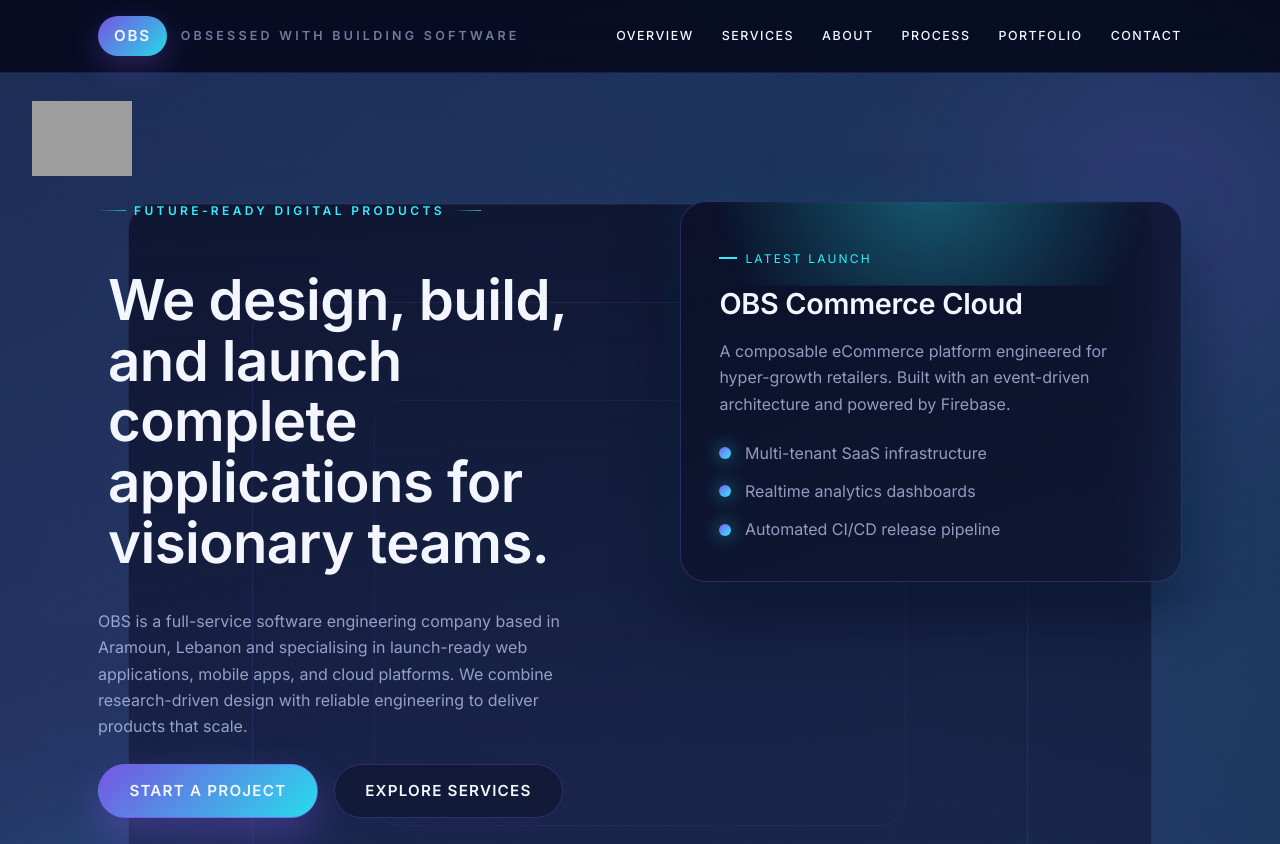
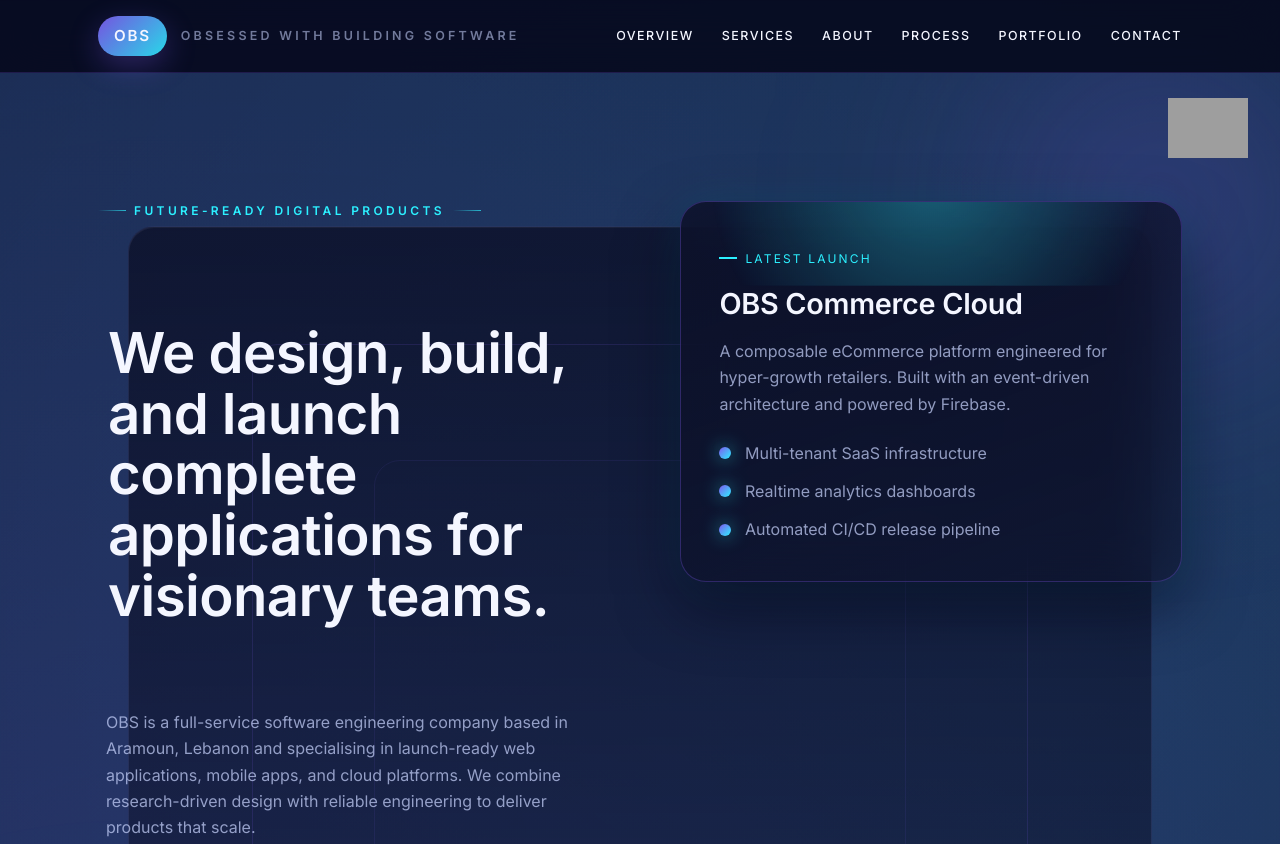
Before and after one commit to Ahmadsaad1133/OBS2, a website with bundled scripts: page OBS2/index.html in a window 1280 px wide. Shown: the top 844 px of the page. Built offline with nearby package versions, Linux system fonts and the light colour scheme; no server answers; grey boxes are pictures that could not be loaded.

Commit message:
Initial commit

```diff
--- a/OBS2/css/styles.css
+++ b/OBS2/css/styles.css
@@ -240,9 +240,9 @@ p + p {
 .floating-logo {
   position: fixed;
   top: calc(var(--header-height) + 1rem);
-  left: clamp(1rem, 4vw, 2rem);
-  width: 100px;
-  height: 100px;
+  right: clamp(1rem, 4vw, 2rem);
+  width: 80px;
+  height: 80px;
   z-index: 1100;
 }
 
@@ -359,15 +359,21 @@ p + p {
 .hero__content {
   display: flex;
   flex-direction: column;
-  gap: 1.5rem;
+  gap: 4.5rem; /* increased from 1.5rem */
 }
 .hero__content .eyebrow {
-  padding-bottom: 15px;
+  margin-bottom: 20px;
 }
 
 .hero__content h1 {
   padding: 10px;
 }
+.hero__description {
+  padding-inline: 1.8rem;
+  padding-left: 8px;
+  padding-right: 8px;
+}
+
 .hero__background {
   position: absolute;
   inset: 0;
--- a/OBS2/index.html
+++ b/OBS2/index.html
@@ -54,7 +54,7 @@
             <h1 data-content="home-hero-headline">
               We design, build, and launch complete applications for visionary teams.
             </h1>
-            <p data-content="home-hero-body">
+            <p class="hero__description" data-content="home-hero-body">
               OBS is a full-service software engineering company based in Aramoun, Lebanon and
               specialising in launch-ready web applications, mobile apps, and cloud platforms. We
               combine research-driven design with reliable engineering to deliver products that scale.
```
Also changed, not shown: 3 other files.
